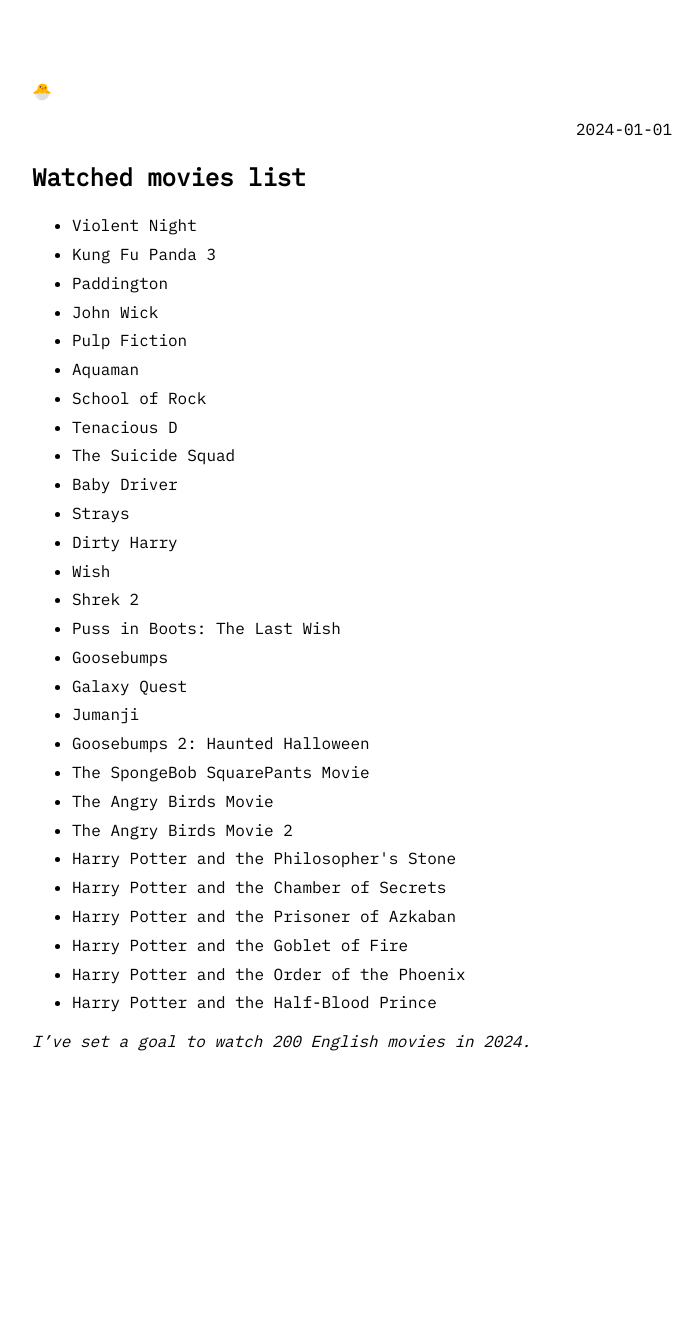
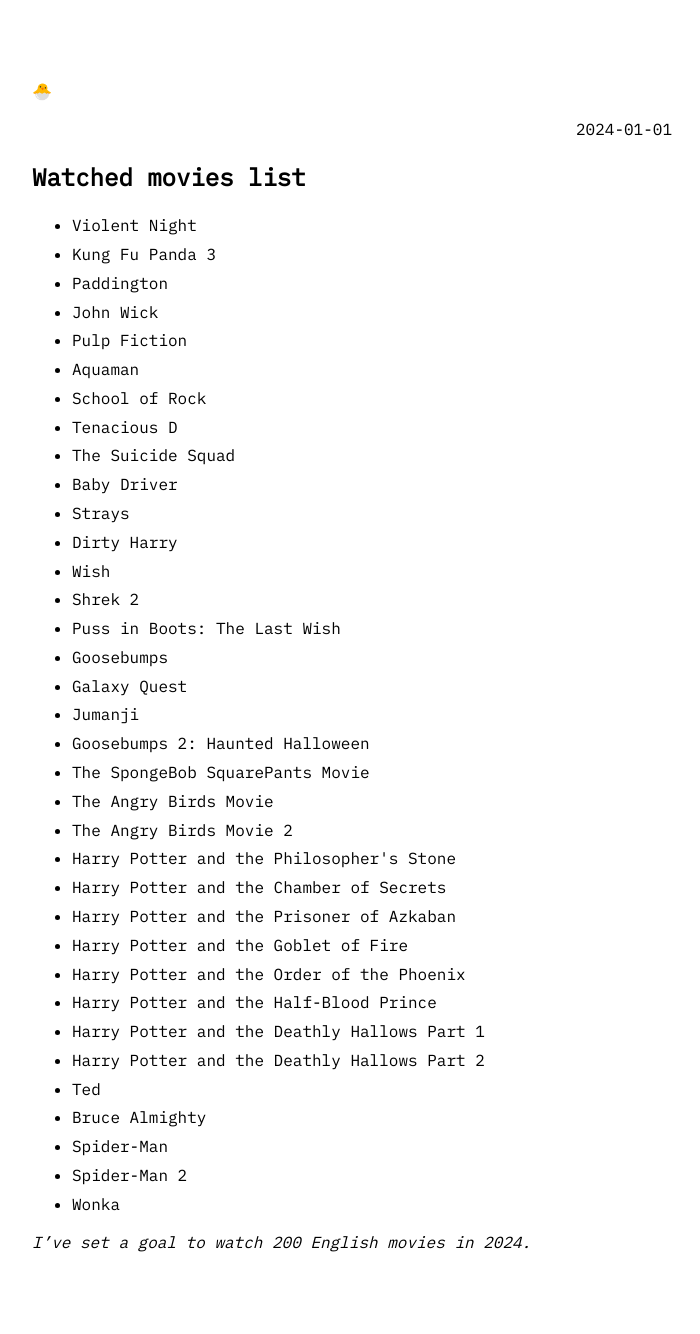
Before and after one commit to prolkh/prolkh.github.io, a Jekyll site: the page built from watched-movies-list.md, in a window 1280 px wide. Shown: the whole page, without its empty margins (288-988 px from the left). Built offline with Jekyll 4.4.1, drawn with Linux system fonts in a browser that asks for light colours; before the commit the page ends 1132 px from its top, so only the background shows below that.

Commit message:
Update movies.yml

```diff
--- a/_data/movies.yml
+++ b/_data/movies.yml
@@ -82,3 +82,24 @@
 
   - title: "Harry Potter and the Half-Blood Prince"
     date : '2024-02-09'
+
+  - title: "Harry Potter and the Deathly Hallows Part 1"
+    date : '2024-02-10'
+
+  - title: "Harry Potter and the Deathly Hallows Part 2"
+    date : '2024-02-10'
+
+  - title: "Ted"
+    date : '2024-02-11'
+
+  - title: "Bruce Almighty"
+    date : '2024-02-12'
+
+  - title: "Spider-Man"
+    date : '2024-02-17'
+
+  - title: "Spider-Man 2"
+    date : '2024-02-18'
+
+  - title: "Wonka"
+    date : '2024-02-18'
```
